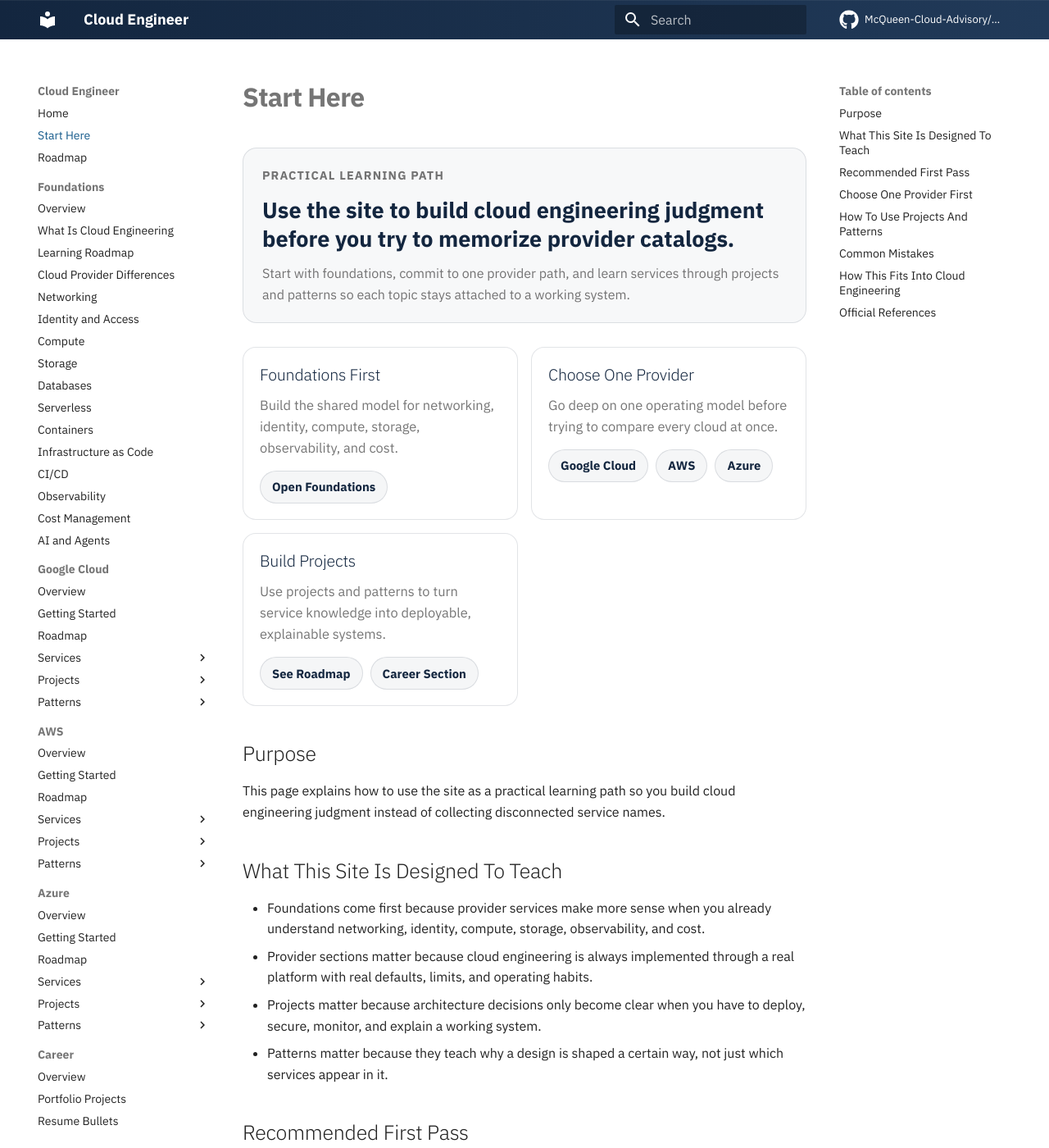
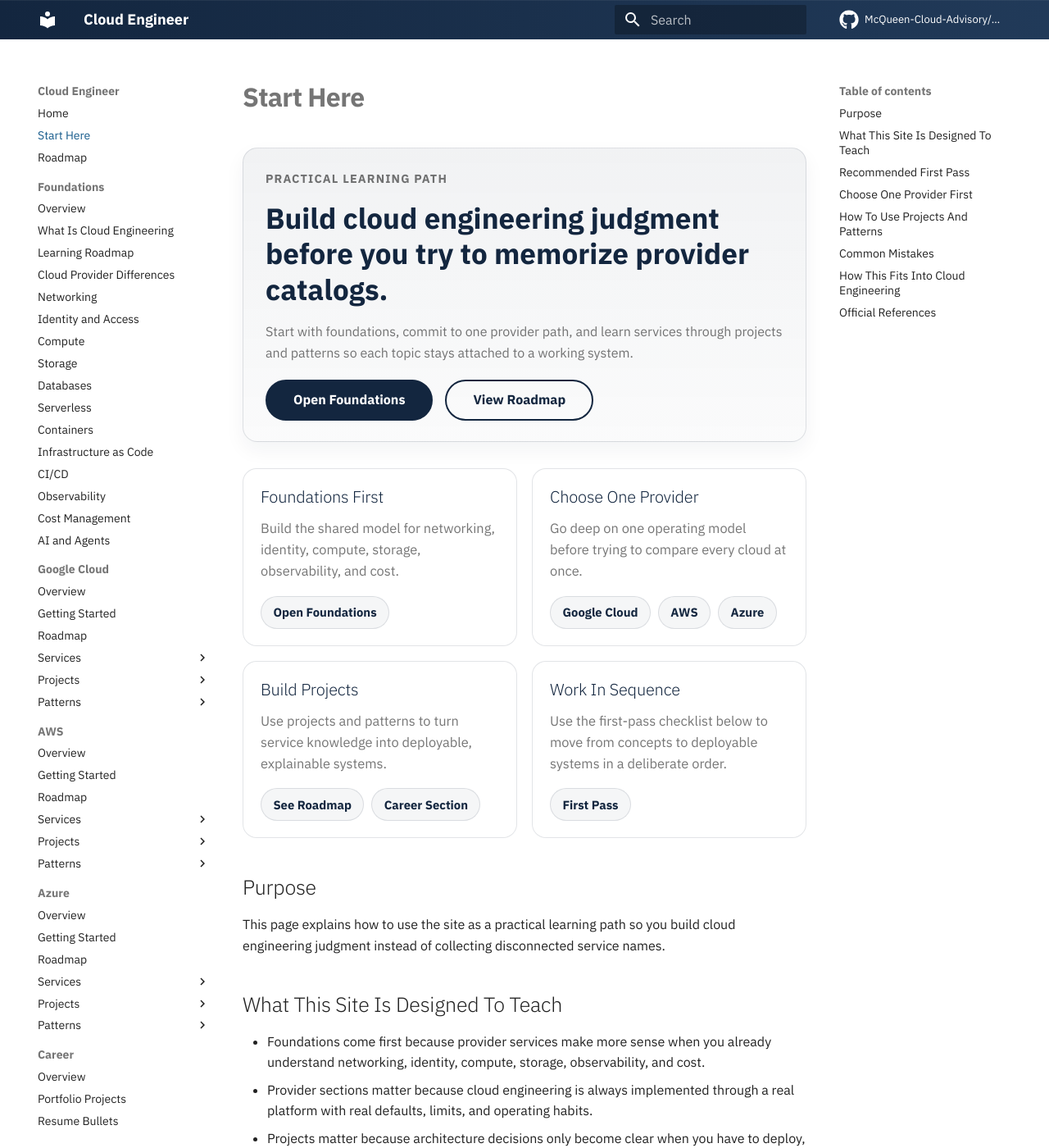
Before and after one commit to McQueen-Cloud-Advisory/cloud-engineer-gcp-site, an MkDocs documentation site: the page built from docs/start-here.md, in a window 1280 px wide and 1400 px high. Shown: the whole window at 82% size. Built offline with MkDocs 1.6.1 and Material for MkDocs 9.7.7, drawn with Linux system fonts in a browser that asks for light colours; comment, search, counter and statistics services are not loaded.

Commit message:
Strengthen Start Here landing page

```diff
--- a/docs/start-here.md
+++ b/docs/start-here.md
@@ -1,26 +1,35 @@
 # Start Here
 
-<div class="section-intro">
-	<p class="section-kicker">Practical learning path</p>
-	<p class="section-lede">Use the site to build cloud engineering judgment before you try to memorize provider catalogs.</p>
-	<p class="section-summary">Start with foundations, commit to one provider path, and learn services through projects and patterns so each topic stays attached to a working system.</p>
+<div class="home-intro">
+	<p class="home-kicker">Practical learning path</p>
+	<p class="home-positioning">Build cloud engineering judgment before you try to memorize provider catalogs.</p>
+	<p class="home-summary">Start with foundations, commit to one provider path, and learn services through projects and patterns so each topic stays attached to a working system.</p>
+	<p class="home-actions">
+		<a class="md-button md-button--primary" href="../foundations/">Open Foundations</a>
+		<a class="md-button" href="../roadmap/">View Roadmap</a>
+	</p>
 </div>
 
-<div class="section-grid">
-	<div class="section-card">
+<div class="home-grid">
+	<div class="home-card">
 		<h2>Foundations First</h2>
 		<p>Build the shared model for networking, identity, compute, storage, observability, and cost.</p>
-		<p class="section-card-links"><a href="foundations/">Open Foundations</a></p>
+		<p class="home-card-links"><a href="../foundations/">Open Foundations</a></p>
 	</div>
-	<div class="section-card">
+	<div class="home-card">
 		<h2>Choose One Provider</h2>
 		<p>Go deep on one operating model before trying to compare every cloud at once.</p>
-		<p class="section-card-links"><a href="gcp/">Google Cloud</a><a href="aws/">AWS</a><a href="azure/">Azure</a></p>
+		<p class="home-card-links"><a href="../gcp/">Google Cloud</a><a href="../aws/">AWS</a><a href="../azure/">Azure</a></p>
 	</div>
-	<div class="section-card">
+	<div class="home-card">
 		<h2>Build Projects</h2>
 		<p>Use projects and patterns to turn service knowledge into deployable, explainable systems.</p>
-		<p class="section-card-links"><a href="roadmap/">See Roadmap</a><a href="career/">Career Section</a></p>
+		<p class="home-card-links"><a href="../roadmap/">See Roadmap</a><a href="../career/">Career Section</a></p>
+	</div>
+	<div class="home-card">
+		<h2>Work In Sequence</h2>
+		<p>Use the first-pass checklist below to move from concepts to deployable systems in a deliberate order.</p>
+		<p class="home-card-links"><a href="#recommended-first-pass">First Pass</a></p>
 	</div>
 </div>
 
@@ -38,12 +47,12 @@ This page explains how to use the site as a practical learning path so you build
 ## Recommended First Pass
 
 <ul class="section-checklist">
-	<li><strong>1.</strong> Start with the <a href="foundations/">Foundations overview</a> and core pages on networking, identity, compute, storage, observability, and cost.</li>
-	<li><strong>2.</strong> Choose one provider path first: <a href="gcp/">Google Cloud</a>, <a href="aws/">AWS</a>, or <a href="azure/">Azure</a>.</li>
+	<li><strong>1.</strong> Start with the <a href="../foundations/">Foundations overview</a> and core pages on networking, identity, compute, storage, observability, and cost.</li>
+	<li><strong>2.</strong> Choose one provider path first: <a href="../gcp/">Google Cloud</a>, <a href="../aws/">AWS</a>, or <a href="../azure/">Azure</a>.</li>
 	<li><strong>3.</strong> Read that provider's getting started page and roadmap before trying to study every service.</li>
 	<li><strong>4.</strong> Build the project sequence in order and use service pages when a project actually needs them.</li>
 	<li><strong>5.</strong> Use the pattern pages to explain the architecture after you can build it.</li>
-	<li><strong>6.</strong> Use the <a href="career/">Career section</a> to turn the work into portfolio, resume, and interview material.</li>
+	<li><strong>6.</strong> Use the <a href="../career/">Career section</a> to turn the work into portfolio, resume, and interview material.</li>
 </ul>
 
 ## Choose One Provider First
```
